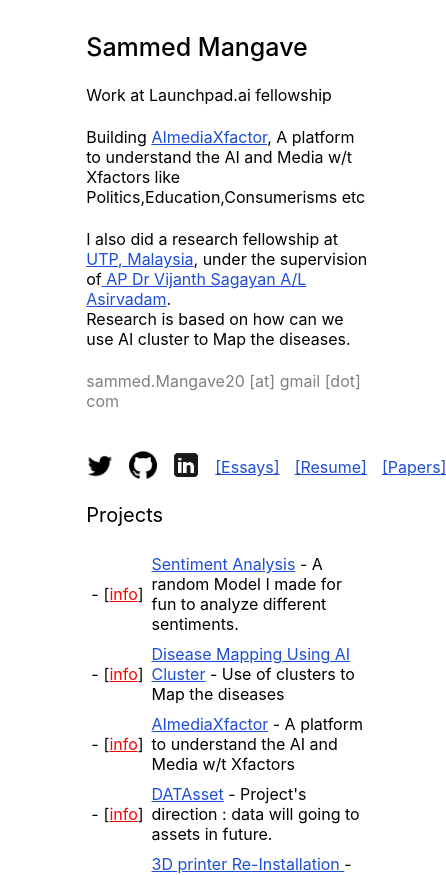
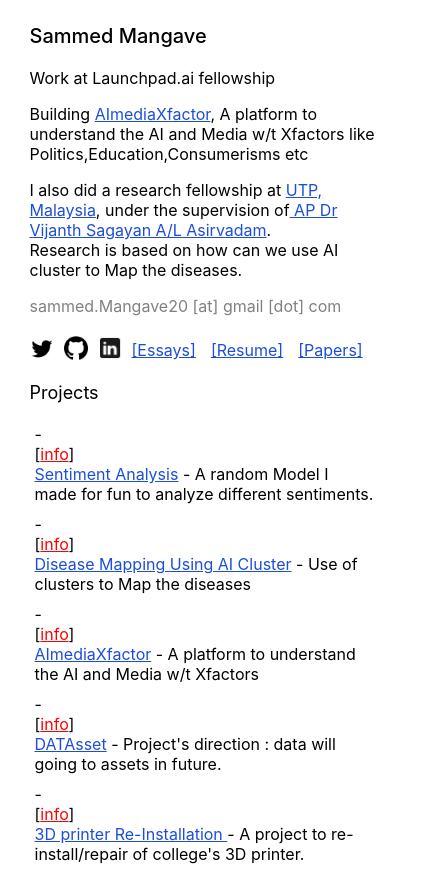
Before and after one commit to samycolen/samycolen.github.io, a React (Create React App) app: page / in a window 390 px wide. Shown: the top 875 px of the page, 446 px wide, since content can reach past the window. Built offline with nearby package versions, Linux system fonts and the light colour scheme.

Commit message:
Updated css for mobile

```diff
--- a/src/App.css
+++ b/src/App.css
@@ -103,3 +103,45 @@
   text-decoration: underline;
   color: rgb(29 78 216);
 }
+
+/* Mobile Styles */
+@media (max-width: 768px) {
+  #Dheader {
+    margin-top: 5%; /* Adjusted margin for mobile */
+    font-size: 20px; /* Adjusted font size for mobile */
+  }
+
+  #dico {
+    margin-top: 20px; /* Adjust margin for social icons */
+    padding-left: 5%; /* Reduced left padding for mobile */
+    padding-right: 5%; /* Added right padding for mobile */
+  }
+
+  .Ddesc {
+    padding-left: 5%; /* Reduced left padding for mobile */
+    margin: 10px; /* Adjusted margin for mobile */
+  }
+
+  .Ddesc p {
+    margin-bottom: 10px; /* Reduced spacing between paragraphs */
+  }
+
+  .iico {
+    width: 24px; /* Reduced icon size for mobile */
+    height: 24px; /* Reduced icon size for mobile */
+    margin-right: 10px; /* Reduced space between icons */
+  }
+
+  #dproj {
+    font-size: 18px; /* Adjusted font size for projects section */
+  }
+
+  .dProjSpan {
+    width: 90%; /* Make project box wider on mobile */
+  }
+
+  .DlistDiv {
+    flex-direction: column; /* Stack list items vertically on mobile */
+    align-items: flex-start; /* Align items to the start */
+  }
+}
```
